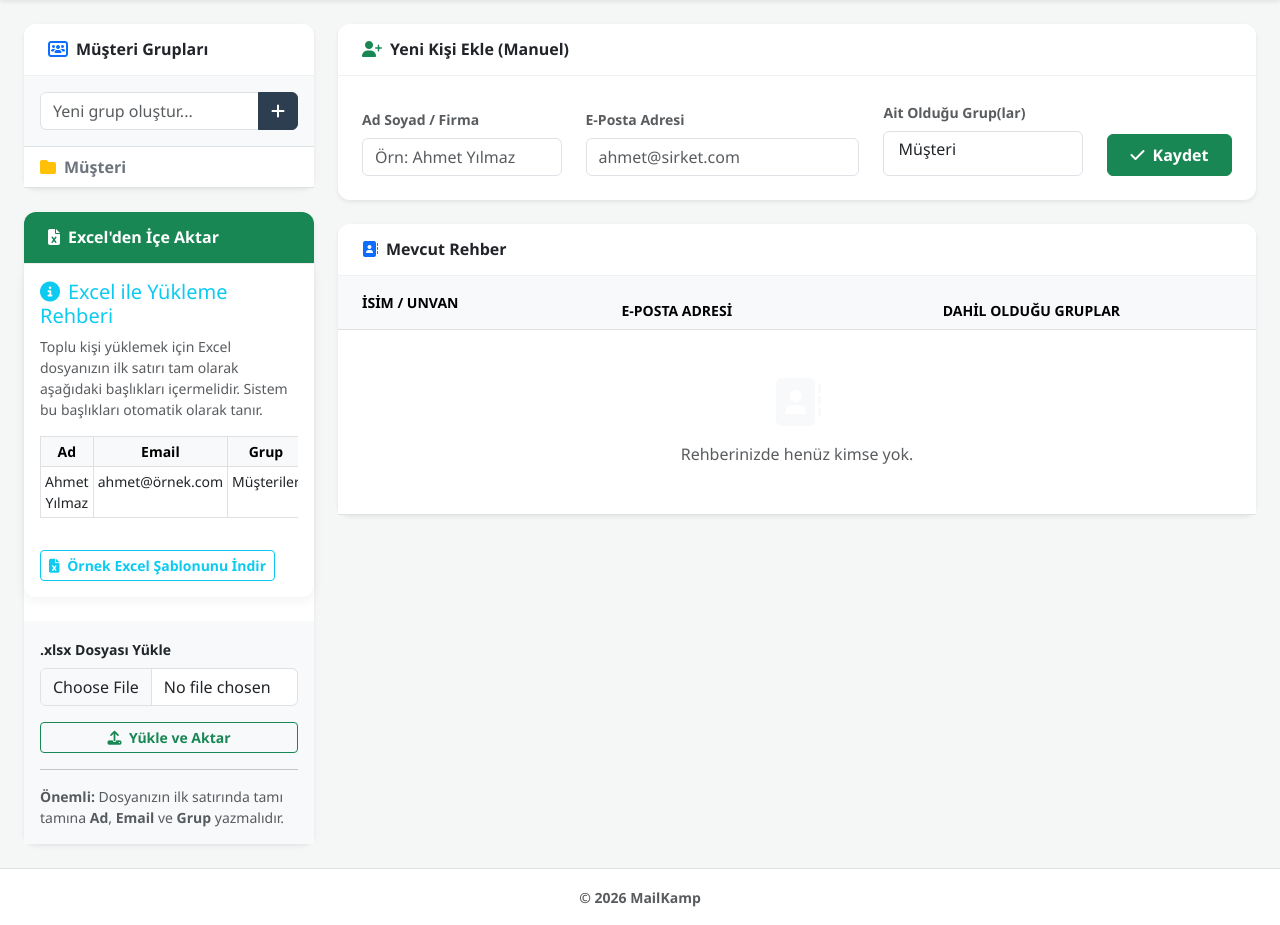
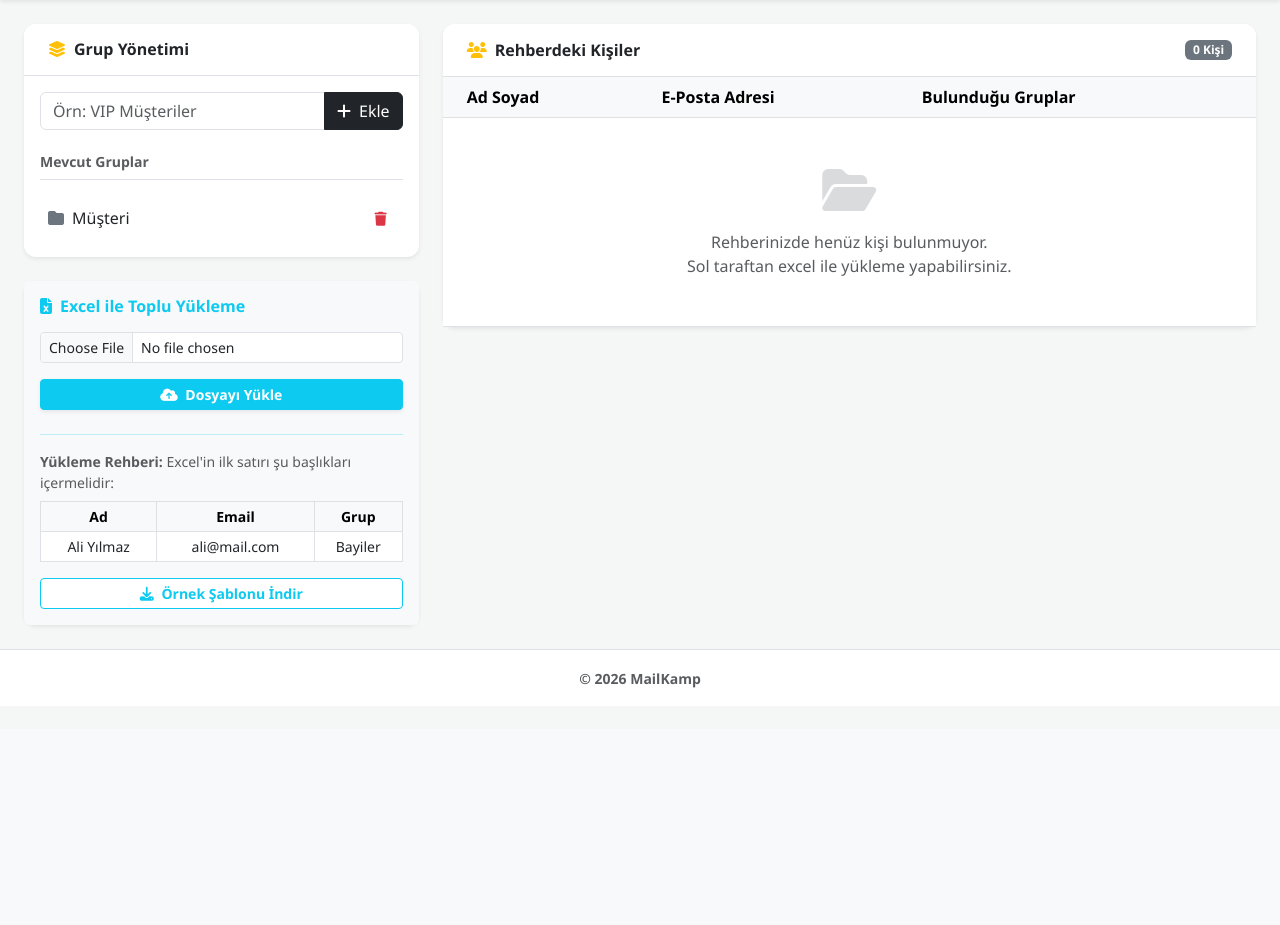
Before and after one commit to serkankefeli/mailuygulamasi, a Flask app: page /contacts in a window 1280 px wide. Shown: the part 71-996 px from the top of the page. After the commit the page ends 759 px from the top, so only its background shows below. Run offline with Flask 3, Linux system fonts and the light colour scheme; a user stored in the database is signed in; data comes from the database, SQL or seed files in the repository; both versions use the stored data as it was after the commit; data that the repository does not hold is empty; some libraries are stand-ins or nearby versions.

Commit message:
Contacts arayuzu modernlestirildi ve sil butonu eklendi

```diff
--- a/app.py
+++ b/app.py
@@ -604,6 +604,44 @@ def contacts():
     conn.close()
     return render_template('contacts.html', groups=groups, contacts=contact_list)
 
+
+@app.route('/add_group', methods=['POST'])
+@login_required
+def add_group():
+    group_name = request.form.get('group_name')
+    if group_name:
+        group_name = group_name.strip()
+        conn = sqlite3.connect(DB_NAME)
+        cursor = conn.cursor()
+        try:
+            # Aynı isimde grup yoksa ekle
+            cursor.execute("INSERT INTO groups (user_id, group_name) VALUES (?, ?)", (current_user.id, group_name))
+            conn.commit()
+            flash(f'"{group_name}" adlı grup başarıyla oluşturuldu!', 'success')
+        except sqlite3.IntegrityError:
+            # UNIQUE kısıtlaması (aynı isimde grup varsa) devreye girer
+            flash('Bu isimde bir grubunuz zaten var!', 'warning')
+        finally:
+            conn.close()
+    else:
+        flash('Lütfen geçerli bir grup adı girin.', 'danger')
+
+    return redirect(request.referrer or url_for('contacts'))
+
+
+@app.route('/delete_group/<int:group_id>', methods=['POST'])
+@login_required
+def delete_group(group_id):
+    conn = sqlite3.connect(DB_NAME)
+    cursor = conn.cursor()
+    # Grubu sil
+    cursor.execute("DELETE FROM groups WHERE id=? AND user_id=?", (group_id, current_user.id))
+    # Bu gruba ait kişilerin grup ilişkilerini de temizle (Kişilerin kendisi silinmez, sadece gruptan çıkarlar)
+    cursor.execute("DELETE FROM contact_group_rel WHERE group_id=?", (group_id,))
+    conn.commit()
+    conn.close()
+    flash('Grup başarıyla silindi.', 'success')
+    return redirect(request.referrer or url_for('contacts'))
 
 @app.route('/save_settings', methods=['POST'])
 @login_required
--- a/templates/contacts.html
+++ b/templates/contacts.html
@@ -1,152 +1,115 @@
-{% extends "base.html" %}
+{% extends 'base.html' %}
 
 {% block content %}
 <div class="row">
-    <div class="col-lg-3 col-md-4">
+    <div class="col-lg-4">
 
-        <div class="card shadow-sm border-0 mb-4">
-            <div class="card-header bg-white py-3">
-                <h6 class="mb-0 fw-bold text-dark"><i class="fa-solid fa-users-rectangle text-primary me-2"></i>Müşteri Grupları</h6>
+        <div class="card shadow-sm mb-4 border-0">
+            <div class="card-header bg-white py-3 border-bottom">
+                <h6 class="mb-0 fw-bold text-dark"><i class="fa-solid fa-layer-group text-warning me-2"></i>Grup Yönetimi</h6>
             </div>
-            <div class="card-body p-0">
-                <div class="p-3 bg-light border-bottom">
-                    <form method="POST" action="/add_group">
+            <div class="card-body">
+                <form action="/add_group" method="POST" class="mb-4">
                     <div class="input-group">
-                            <input type="text" name="group_name" class="form-control" placeholder="Yeni grup oluştur..." required>
-                            <button class="btn btn-primary" type="submit"><i class="fa-solid fa-plus"></i></button>
+                        <input type="text" name="group_name" class="form-control" placeholder="Örn: VIP Müşteriler" required>
+                        <button class="btn btn-dark" type="submit"><i class="fa-solid fa-plus me-1"></i> Ekle</button>
                     </div>
                 </form>
-                </div>
-                <ul class="list-group list-group-flush" style="max-height: 400px; overflow-y: auto;">
-                    {% for g in groups %}
-                        <li class="list-group-item d-flex justify-content-between align-items-center border-0 border-bottom">
-                            <span class="fw-bold text-secondary"><i class="fa-solid fa-folder text-warning me-2"></i>{{ g[1] }}</span>
+
+                <h6 class="text-muted small fw-bold mb-3 border-bottom pb-2">Mevcut Gruplar</h6>
+                {% if groups %}
+                    <ul class="list-group list-group-flush">
+                    {% for group in groups %}
+                        <li class="list-group-item d-flex justify-content-between align-items-center px-2 py-2">
+                            <span class="text-dark fw-medium"><i class="fa-solid fa-folder text-secondary me-2"></i>{{ group.1 }}</span>
+                            <form action="/delete_group/{{ group.0 }}" method="POST" class="m-0" onsubmit="return confirm('{{ group.1 }} grubunu silmek istediğinize emin misiniz?\n\n(DİKKAT: İçindeki kişiler silinmez, sadece bu gruptan çıkarılırlar.)');">
+                                <button type="submit" class="btn btn-sm btn-outline-danger border-0" title="Grubu Sil">
+                                    <i class="fa-solid fa-trash"></i>
+                                </button>
+                            </form>
                         </li>
-                    {% else %}
-                        <div class="text-center p-4 text-muted small"><i class="fa-solid fa-folder-open fa-2x mb-2 text-light"></i><br>Henüz grup yok.</div>
                     {% endfor %}
                     </ul>
+                {% else %}
+                    <div class="alert alert-light border border-dashed text-center small py-3 text-muted mb-0">
+                        Henüz bir grup oluşturmadınız.
+                    </div>
+                {% endif %}
             </div>
         </div>
 
-        <div class="card border-success shadow-sm border-0">
-            <div class="card-header bg-success text-white py-3">
-                <h6 class="mb-0 fw-bold"><i class="fa-solid fa-file-excel me-2"></i>Excel'den İçe Aktar</h6>
+        <div class="card shadow-sm mb-4 border-info">
+            <div class="card-body bg-light rounded">
+                <h6 class="text-info fw-bold mb-3"><i class="fa-solid fa-file-excel me-2"></i>Excel ile Toplu Yükleme</h6>
+                <form action="/import_contacts" method="POST" enctype="multipart/form-data">
+                    <div class="mb-3">
+                        <input class="form-control form-control-sm" type="file" name="excel_file" accept=".xlsx, .xls" required>
                     </div>
-            <div class="card border-info mb-4">
-    <div class="card-body">
-        <h5 class="card-title text-info"><i class="fa-solid fa-circle-info me-2"></i>Excel ile Yükleme Rehberi</h5>
-        <p class="card-text small text-muted">
-            Toplu kişi yüklemek için Excel dosyanızın ilk satırı tam olarak aşağıdaki başlıkları içermelidir.
-            Sistem bu başlıkları otomatik olarak tanır.
-        </p>
+                    <button type="submit" class="btn btn-info btn-sm text-white fw-bold w-100 mb-3 shadow-sm">
+                        <i class="fa-solid fa-cloud-arrow-up me-1"></i> Dosyayı Yükle
+                    </button>
+                </form>
 
-        <div class="table-responsive mb-3">
-            <table class="table table-sm table-bordered text-center small">
-                <thead class="table-light">
+                <div class="border-top pt-3 mt-2 border-info border-opacity-25">
+                    <p class="small text-muted mb-2"><strong>Yükleme Rehberi:</strong> Excel'in ilk satırı şu başlıkları içermelidir:</p>
+                    <table class="table table-sm table-bordered bg-white text-center small mb-3">
+                        <thead class="table-light"><tr><th>Ad</th><th>Email</th><th>Grup</th></tr></thead>
+                        <tbody><tr><td>Ali Yılmaz</td><td>ali@mail.com</td><td>Bayiler</td></tr></tbody>
+                    </table>
+                    <a href="{{ url_for('static', filename='assets/mailkamp_ornek_rehber.xlsx') }}" class="btn btn-outline-info btn-sm fw-bold w-100 bg-white">
+                        <i class="fa-solid fa-download me-1"></i> Örnek Şablonu İndir
+                    </a>
+                </div>
+            </div>
+        </div>
+    </div>
+
+    <div class="col-lg-8">
+        <div class="card shadow-sm mb-4 border-0">
+            <div class="card-header bg-white py-3 border-bottom d-flex justify-content-between align-items-center">
+                <h6 class="mb-0 fw-bold text-dark"><i class="fa-solid fa-users text-warning me-2"></i>Rehberdeki Kişiler</h6>
+                <span class="badge bg-secondary">{{ contacts|length }} Kişi</span>
+            </div>
+            <div class="card-body p-0">
+                <div class="table-responsive" style="max-height: 600px; overflow-y: auto;">
+                    <table class="table table-hover align-middle mb-0">
+                        <thead class="table-light sticky-top">
                             <tr>
-                        <th>Ad</th>
-                        <th>Email</th>
-                        <th>Grup</th>
+                                <th class="ps-4">Ad Soyad</th>
+                                <th>E-Posta Adresi</th>
+                                <th>Bulunduğu Gruplar</th>
                             </tr>
                         </thead>
                         <tbody>
-                    <tr>
-                        <td>Ahmet Yılmaz</td>
-                        <td>ahmet@örnek.com</td>
-                        <td>Müşteriler</td>
-                    </tr>
-                </tbody>
-            </table>
-        </div>
-
-        <a href="{{ url_for('static', filename='assets/mailkamp_ornek_rehber.xlsx') }}" class="btn btn-outline-info btn-sm fw-bold">
-            <i class="fa-solid fa-file-excel me-1"></i> Örnek Excel Şablonunu İndir
-        </a>
-    </div>
-</div>
-            <div class="card-body bg-light p-3">
-                <form method="POST" action="/import_contacts" enctype="multipart/form-data">
-                    <label class="form-label small fw-bold text-dark">.xlsx Dosyası Yükle</label>
-                    <input type="file" name="excel_file" class="form-control mb-3" accept=".xlsx, .xls" required>
-                    <button type="submit" class="btn btn-outline-success btn-sm w-100 fw-bold"><i class="fa-solid fa-upload me-1"></i> Yükle ve Aktar</button>
-                </form>
-                <hr>
-                <div class="form-text small mt-2"><b>Önemli:</b> Dosyanızın ilk satırında tamı tamına <b>Ad</b>, <b>Email</b> ve <b>Grup</b> yazmalıdır.</div>
-            </div>
-        </div>
-
-    </div>
-
-    <div class="col-lg-9 col-md-8">
-
-        <div class="card shadow-sm border-0 mb-4">
-            <div class="card-header bg-white py-3">
-                <h6 class="mb-0 fw-bold text-dark"><i class="fa-solid fa-user-plus text-success me-2"></i>Yeni Kişi Ekle (Manuel)</h6>
-            </div>
-            <div class="card-body p-4">
-                <form method="POST" action="/add_contact">
-                    <div class="row align-items-end">
-                        <div class="col-md-3 mb-3 mb-md-0">
-                            <label class="form-label small fw-bold text-muted">Ad Soyad / Firma</label>
-                            <input type="text" name="name" class="form-control" placeholder="Örn: Ahmet Yılmaz" required>
-                        </div>
-                        <div class="col-md-4 mb-3 mb-md-0">
-                            <label class="form-label small fw-bold text-muted">E-Posta Adresi</label>
-                            <input type="email" name="email" class="form-control" placeholder="ahmet@sirket.com" required>
-                        </div>
-                        <div class="col-md-3 mb-3 mb-md-0">
-                            <label class="form-label small fw-bold text-muted">Ait Olduğu Grup(lar)</label>
-                            <select name="group_ids" class="form-select" multiple style="height: 45px;">
-                                {% for g in groups %}
-                                    <option value="{{ g[0] }}">{{ g[1] }}</option>
-                                {% endfor %}
-                            </select>
-                        </div>
-                        <div class="col-md-2 text-end">
-                            <button type="submit" class="btn btn-success fw-bold w-100 py-2"><i class="fa-solid fa-check me-1"></i> Kaydet</button>
-                        </div>
-                    </div>
-                </form>
-            </div>
-        </div>
-
-        <div class="card shadow-sm border-0">
-            <div class="card-header bg-white py-3">
-                <h6 class="mb-0 fw-bold text-dark"><i class="fa-solid fa-address-book text-primary me-2"></i>Mevcut Rehber</h6>
-            </div>
-            <div class="table-responsive">
-                <table class="table table-hover align-middle mb-0">
-                    <thead class="table-light text-muted small text-uppercase">
-                        <tr>
-                            <th class="ps-4 py-3" width="30%">İsim / Unvan</th>
-                            <th width="35%">E-Posta Adresi</th>
-                            <th width="35%">Dahil Olduğu Gruplar</th>
-                        </tr>
-                    </thead>
-                    <tbody>
+                            {% if contacts %}
                                 {% for c in contacts %}
                                 <tr>
-                            <td class="ps-4 fw-bold text-dark">{{ c.name }}</td>
-                            <td class="text-secondary"><i class="fa-regular fa-envelope me-2 text-muted"></i>{{ c.email }}</td>
+                                    <td class="ps-4 fw-medium text-dark">{{ c.name }}</td>
+                                    <td class="text-muted">{{ c.email }}</td>
                                     <td>
                                         {% if c.groups %}
                                             {% for g in c.groups.split(', ') %}
-                                        <span class="badge bg-light text-secondary border me-1">{{ g }}</span>
+                                                <span class="badge bg-light text-dark border">{{ g }}</span>
                                             {% endfor %}
                                         {% else %}
-                                    <span class="badge bg-light text-muted border">Grupsuz</span>
+                                            <span class="text-muted small fst-italic">Grupsuz</span>
                                         {% endif %}
                                     </td>
                                 </tr>
+                                {% endfor %}
                             {% else %}
-                        <tr><td colspan="3" class="text-center py-5 text-muted"><i class="fa-solid fa-address-book fa-3x mb-3 text-light"></i><br>Rehberinizde henüz kimse yok.</td></tr>
-                        {% endfor %}
+                                <tr>
+                                    <td colspan="3" class="text-center py-5">
+                                        <i class="fa-solid fa-folder-open fa-3x mb-3 text-secondary opacity-25"></i><br>
+                                        <span class="text-muted">Rehberinizde henüz kişi bulunmuyor.<br>Sol taraftan excel ile yükleme yapabilirsiniz.</span>
+                                    </td>
+                                </tr>
+                            {% endif %}
                         </tbody>
                     </table>
                 </div>
             </div>
-
+        </div>
     </div>
 </div>
 {% endblock %}
```
Also changed, not shown: web_mailer_v6.db. Lines whose indentation alone changed are shown as unchanged.
